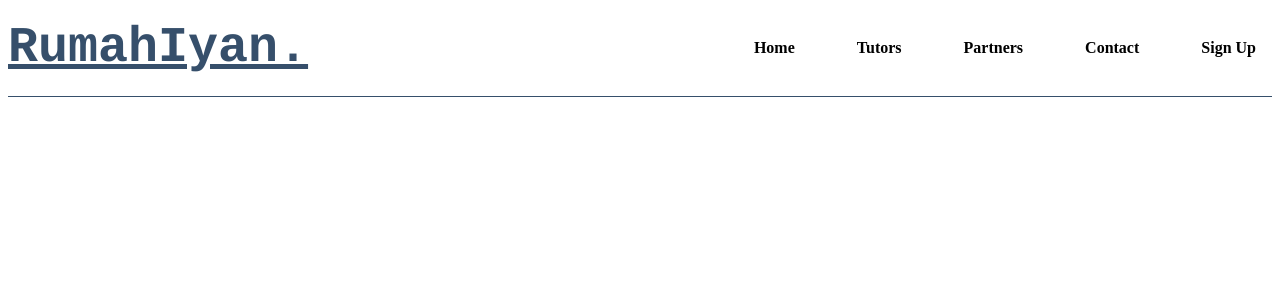
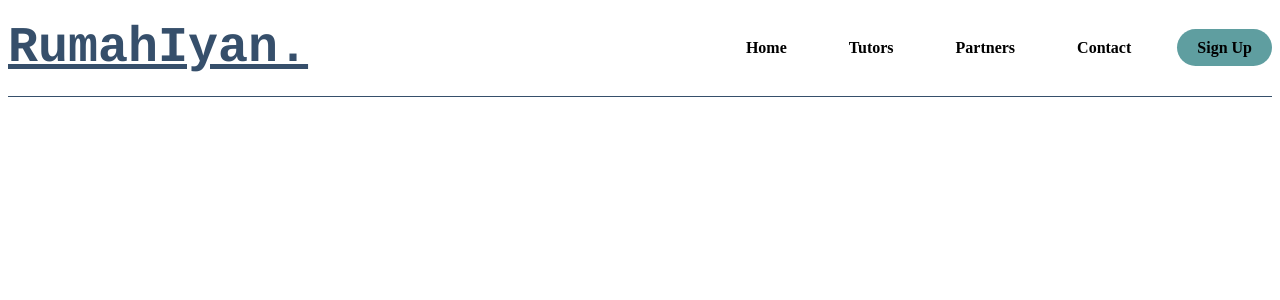
Before and after one commit to anandahafianhkm-cell/website-sederhana-react, a React (Vite) app: page / in a window 1280 px wide. Shown: the top 300 px of the page. Built offline with nearby package versions, Linux system fonts and the light colour scheme.

Commit message:
merapikan tombol sign up dan styling navbar

```diff
--- a/src/components/Navbar.jsx
+++ b/src/components/Navbar.jsx
@@ -11,7 +11,7 @@ function Navbar() {
                      <li><a href="#Tutors">Tutors</a></li>
                       <li><a href="#Partners">Partners</a></li>
                        <li><a href="#Contact">Contact</a></li>
-                        <li><a href="">Sign Up</a></li>
+                        <li><a href="#SignUp" className='tbl-biru'>Sign Up</a></li>
                 </ul>
             </div>
         </div>
--- a/src/styles/Navbar.css
+++ b/src/styles/Navbar.css
@@ -47,6 +47,12 @@ nav ul li a:hover {
     text-decoration: underline;
 }
 
+.tbl-biru {
+    background: #5F9EA0;
+    padding: 10px 20px;
+    border-radius: 20px;
+    transition: 0.3s
+}
 @media screen and (max-width: 991.98px) {
 
     .wrapper {
```
